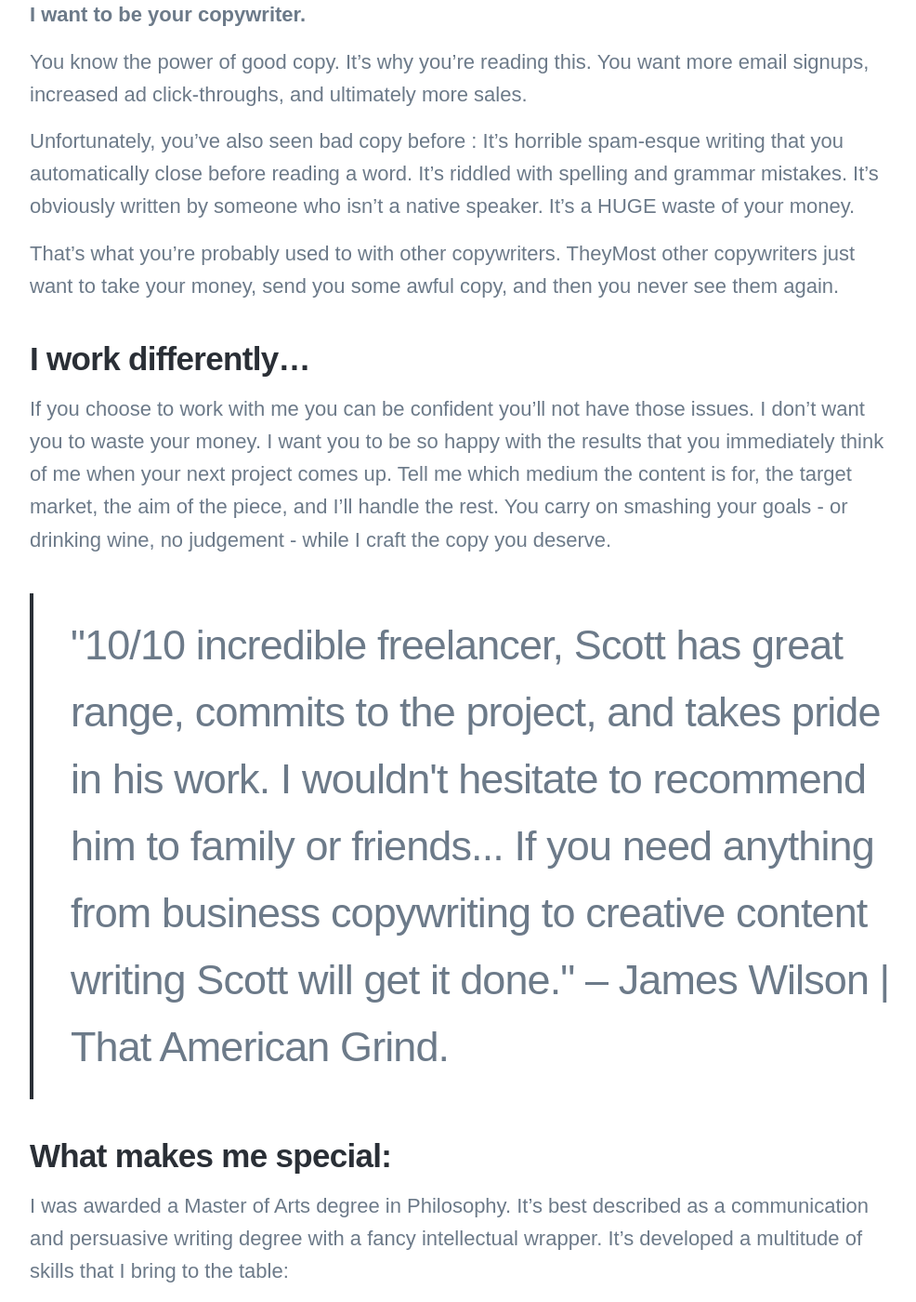
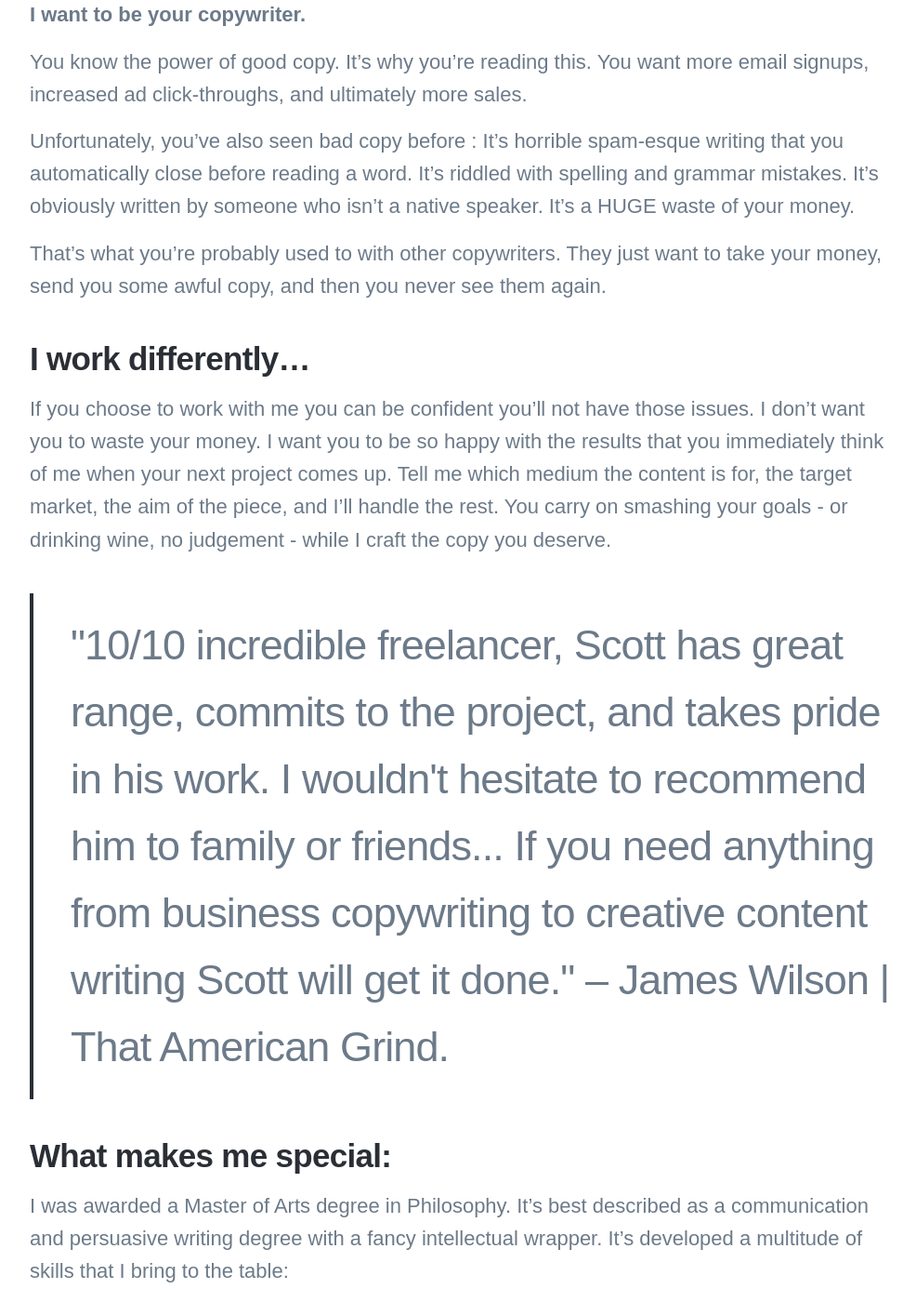
Before and after one commit to ScottON/ScottON, a Jekyll site: the page built from _pages/about.md, in a window 1280 px wide and 1400 px high, scrolled down 654 px. Shown: the whole window at 93% size, without its empty margins (138-1124 px from the left). Built offline with Jekyll 4.4.1, drawn with Linux system fonts in a browser that asks for light colours; nearby versions of some CDN libraries; some web fonts are replaced; some of the changed text lies outside the part shown.

Commit message:
Update about.md

```diff
--- a/_pages/about.md
+++ b/_pages/about.md
@@ -17,7 +17,7 @@ It’s riddled with spelling and grammar mistakes.
 It’s obviously written by someone who isn’t a native speaker.
 It’s a HUGE waste of your money.
 
-That's what you're probably used to with other copywriters. TheyMost other copywriters just want to take your money, send you some awful copy, and then you never see them again.
+That's what you're probably used to with other copywriters. They just want to take your money, send you some awful copy, and then you never see them again.
 ## I work differently...
 
 If you choose to work with me you can be confident you'll not have those issues. I don’t want you to waste your money. I want you to be so happy with the results that you immediately think of me when your next project comes up. Tell me which medium the content is for, the target market, the aim of the piece, and I'll handle the rest. You carry on smashing your goals - or drinking wine, no judgement - while I craft the copy you deserve.
```
Also changed, not shown: other parts of _pages/about.md (+3 -2 lines).
